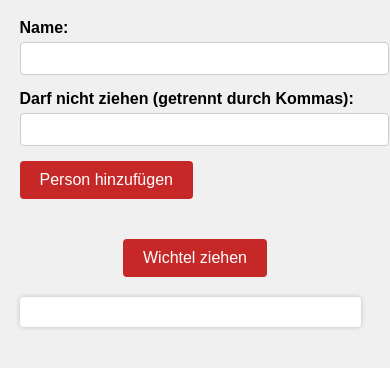
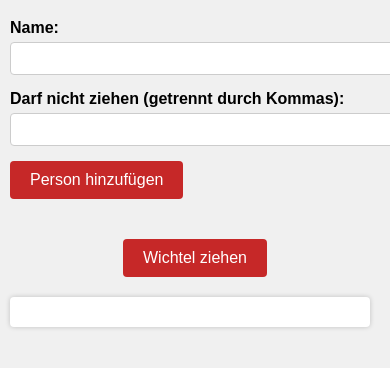
Before and after one commit to jonashuberts/wichteln, a plain HTML site: page index.html in a window 390 px wide. Shown: the part 90-458 px from the top of the page. Drawn offline with Linux system fonts and the light colour scheme.

Commit message:
update style.css

```diff
--- a/style.css
+++ b/style.css
@@ -102,7 +102,7 @@ h1::after {
 /* Stile für mittlere bis große Bildschirme */
 @media screen and (max-width: 768px) {
   body {
-    max-width: 90%; /* Reduziere die maximale Breite auf 90% für kleinere Bildschirme */
+    max-width: 100%; /* Reduziere die maximale Breite auf 90% für kleinere Bildschirme */
     padding: 10px; /* Verringere den äußeren Abstand für kleinere Bildschirme */
   }
 
```
